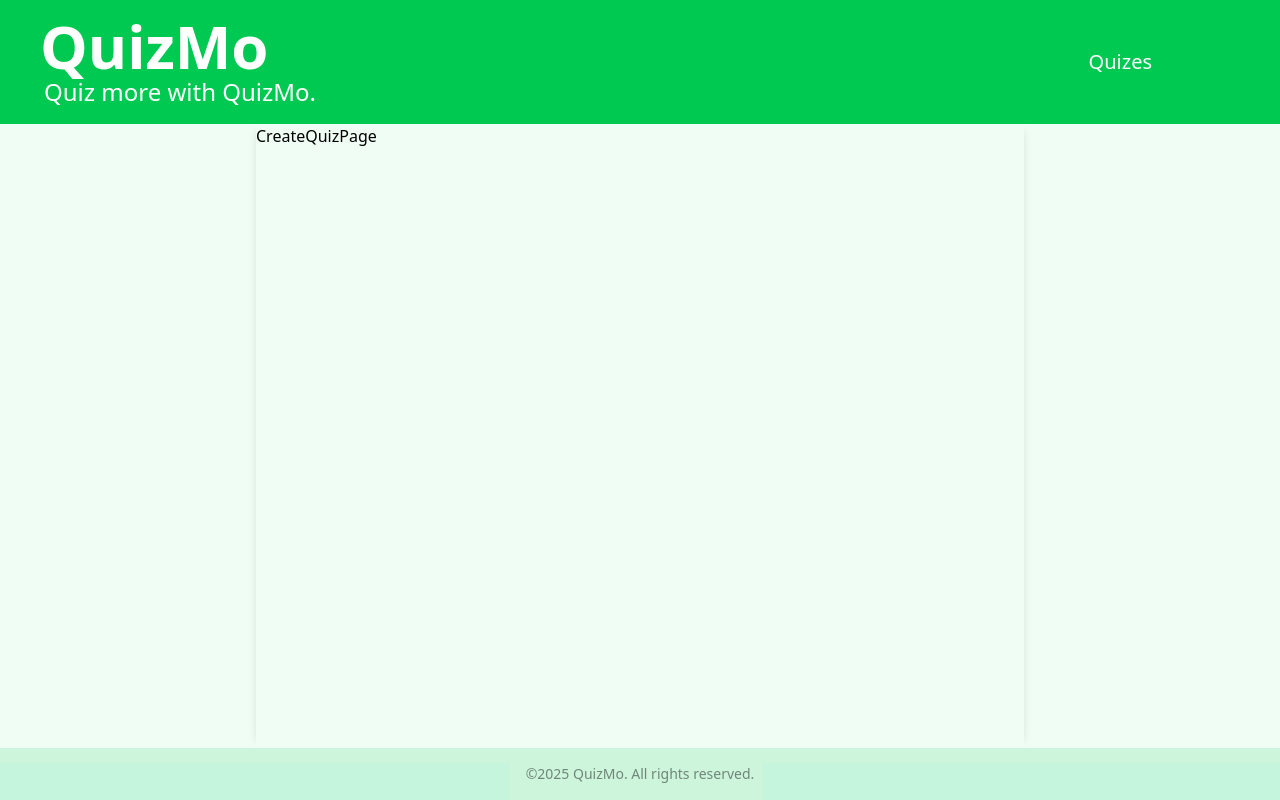
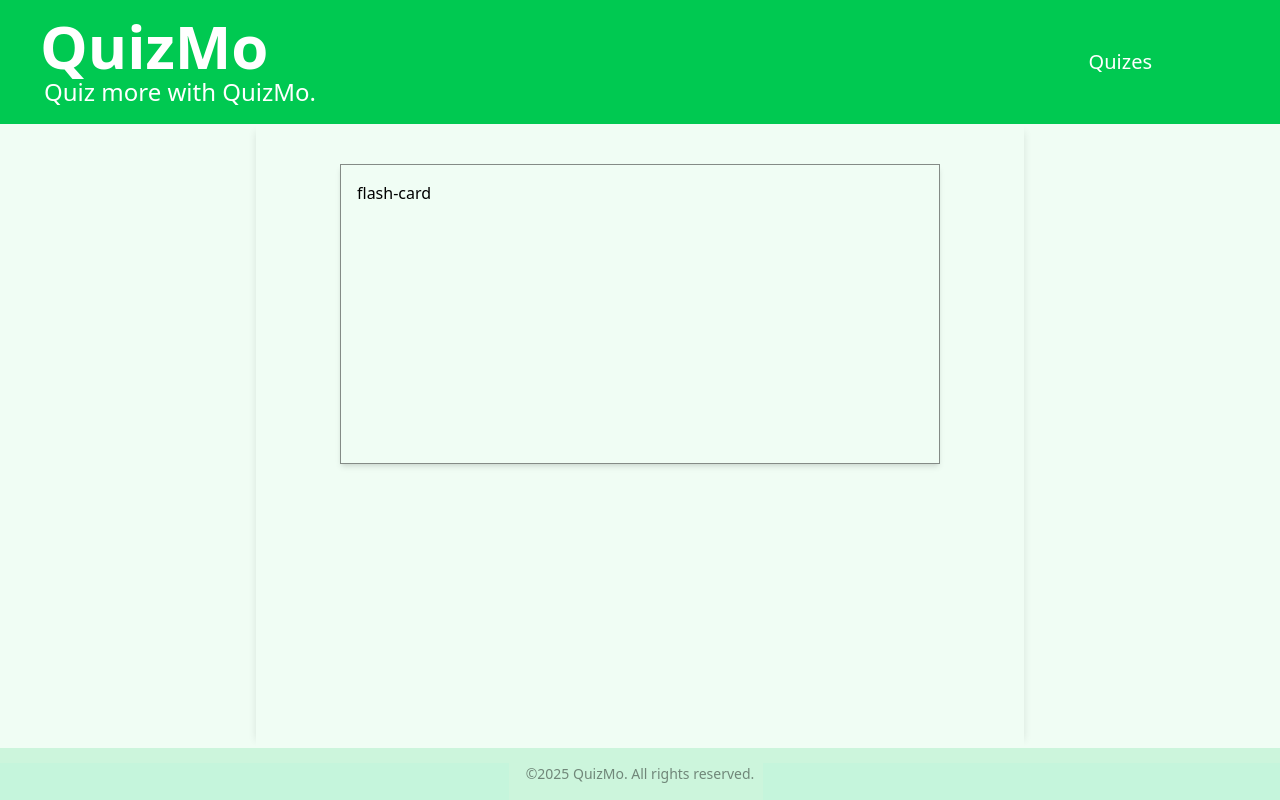
Before and after one commit to DanielG808/quiz-app, a Next.js app: page /quiz/create in a window 1280 px wide. Built offline with nearby package versions, Linux system fonts and the light colour scheme.

Commit message:
added quiz-creator and flash-card components added rough styling to flash-card

```diff
--- a/src/app/quiz/create/page.tsx
+++ b/src/app/quiz/create/page.tsx
@@ -1,5 +1,10 @@
+import QuizCreator from "@/components/quiz-creator";
 import React from "react";
 
 export default function CreateQuizPage() {
-  return <div>CreateQuizPage</div>;
+  return (
+    <div className="flex flex-col items-center">
+      <QuizCreator />
+    </div>
+  );
 }
--- /dev/null
+++ b/src/components/flash-card.tsx
@@ -0,0 +1,7 @@
+export default function FlashCard() {
+  return (
+    <figure className="m-10 p-4 w-[600px] h-[300px] border-1 border-black/45 shadow-md">
+      flash-card
+    </figure>
+  );
+}
--- /dev/null
+++ b/src/components/quiz-creator.tsx
@@ -0,0 +1,9 @@
+import FlashCard from "./flash-card";
+
+export default function QuizCreator() {
+  return (
+    <section>
+      <FlashCard />
+    </section>
+  );
+}
```
